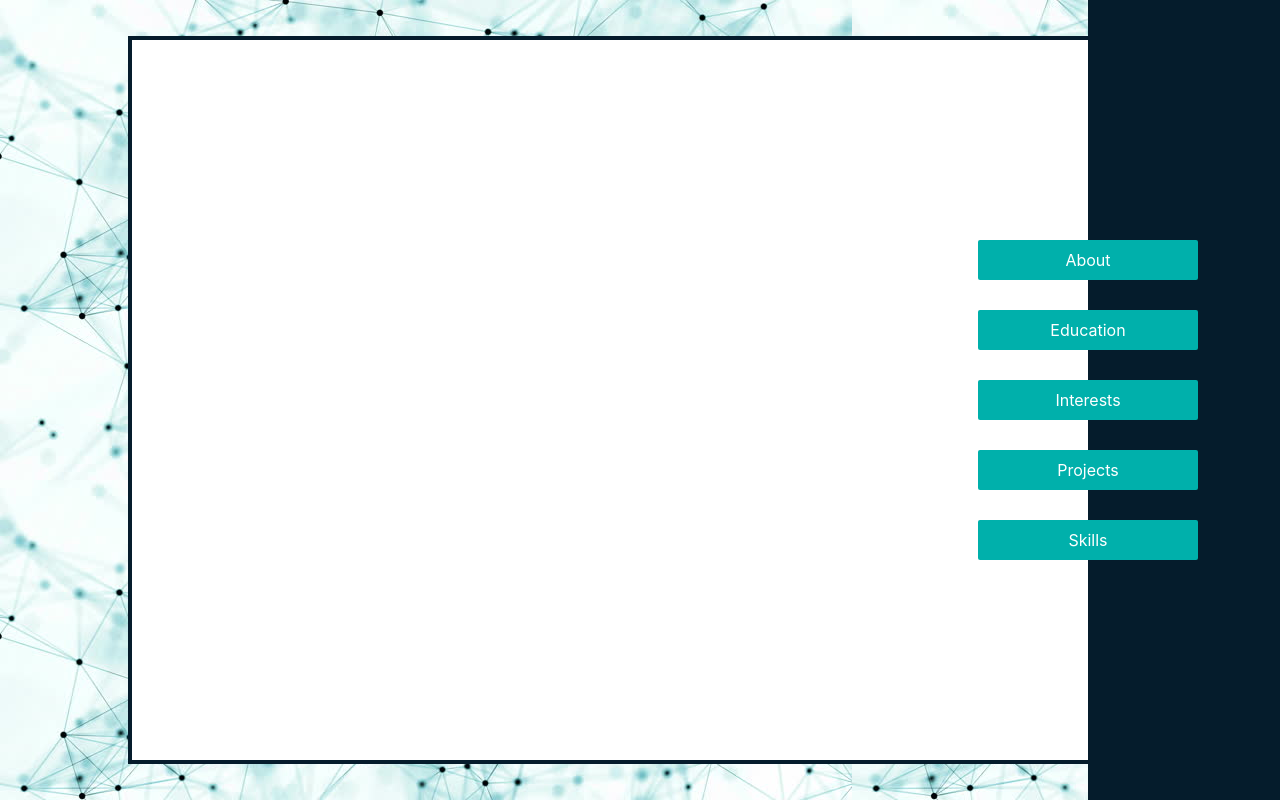
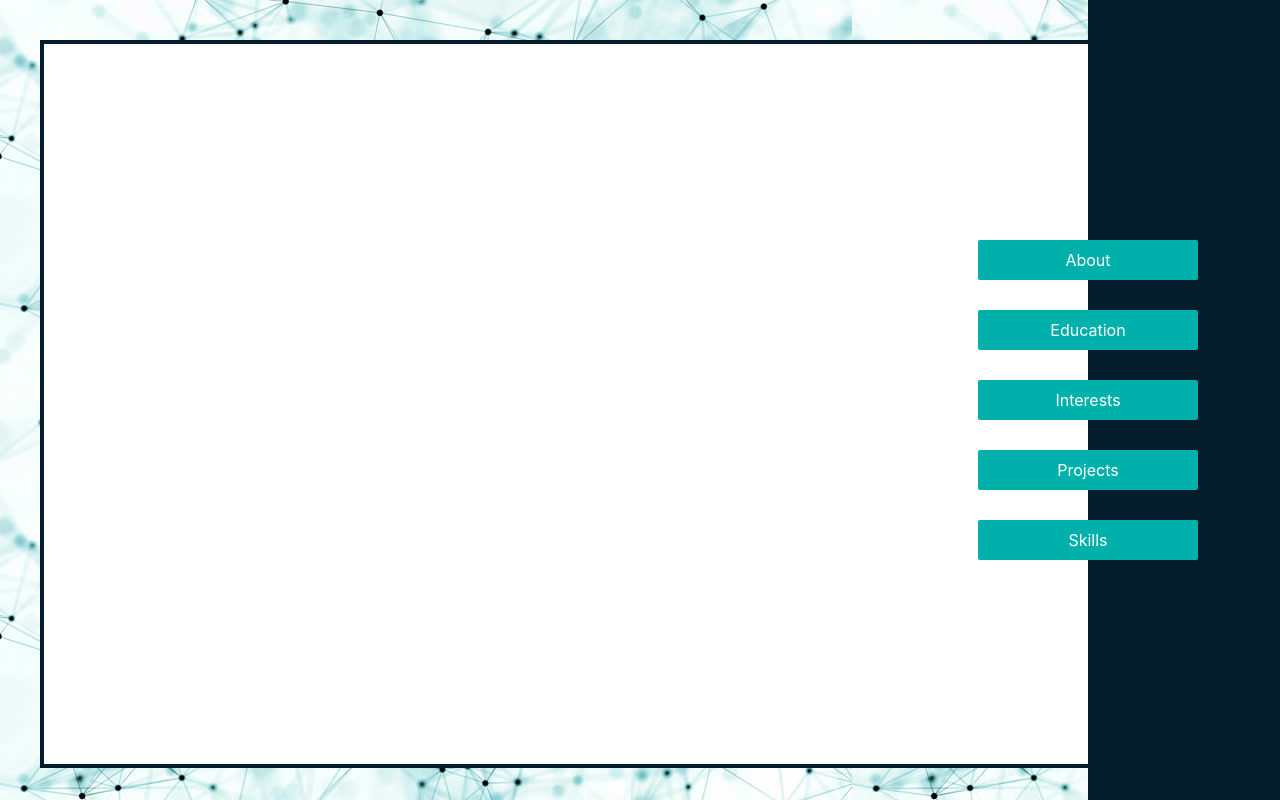
Before and after one commit to jayaharish/portfolio, a React (Create React App) app: page / in a window 1280 px wide. Shown: the top 800 px of the page. Built offline with nearby package versions, Linux system fonts and the light colour scheme.

Commit message:
small tweaks

```diff
--- a/src/components/Container.css
+++ b/src/components/Container.css
@@ -2,9 +2,8 @@
   position: absolute;
   height: 90%;
   width: 90%;
-  top: 50%;
-  left: 10%;
-  transform: translateY(-50%);
+  top: 5vh;
+  left: 5vh;
   transform-origin: right;
   background-color: white;
   border: 4px solid #051c2c;
--- a/src/components/Container.js
+++ b/src/components/Container.js
@@ -14,7 +14,7 @@ function Container(props) {
     <animated.div
       style={{
         transform: myProps.num.interpolate(
-          (angle) => `perspective(400px) translateY(-50%) rotateY(${angle}deg)`
+          (angle) => `perspective(400px) rotateY(${angle}deg)`
         ),
       }}
       className="container"
```
Also changed, not shown: 3 other files (tests, documents, lock files or other folders).
